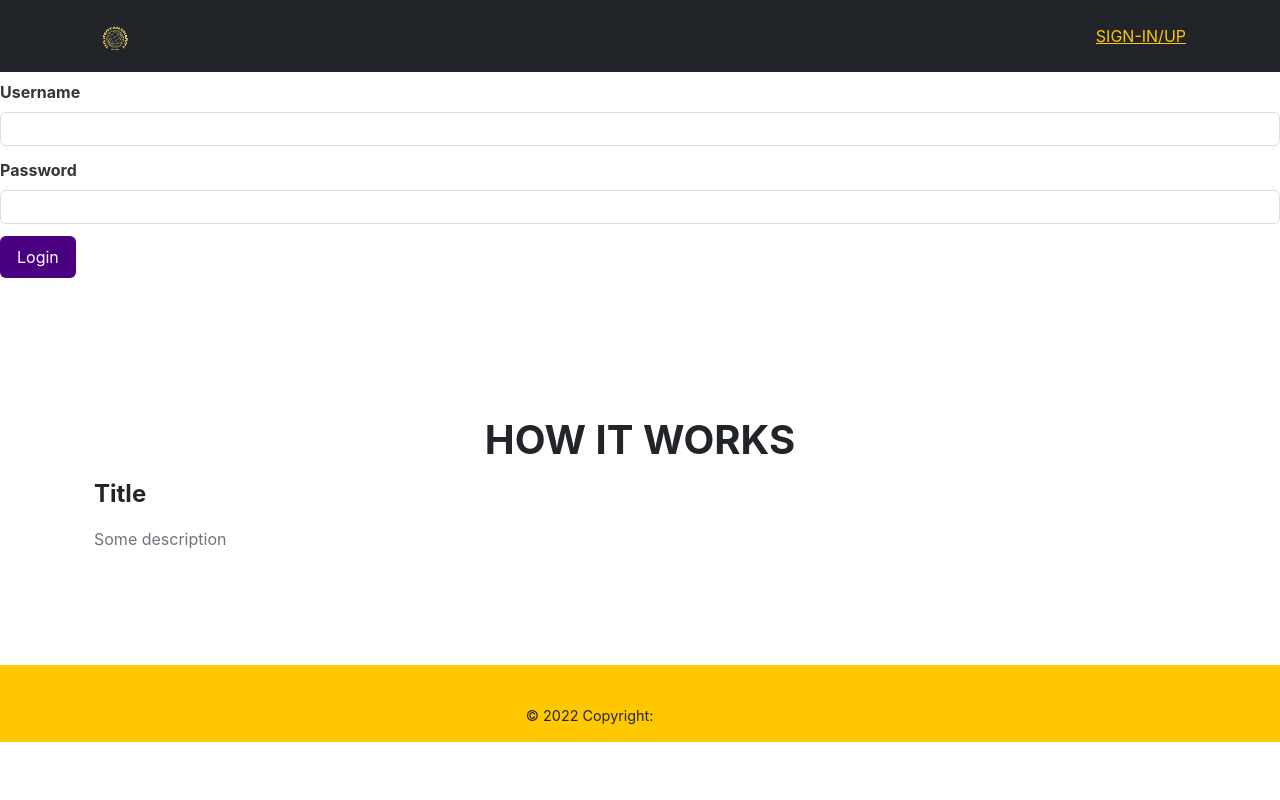
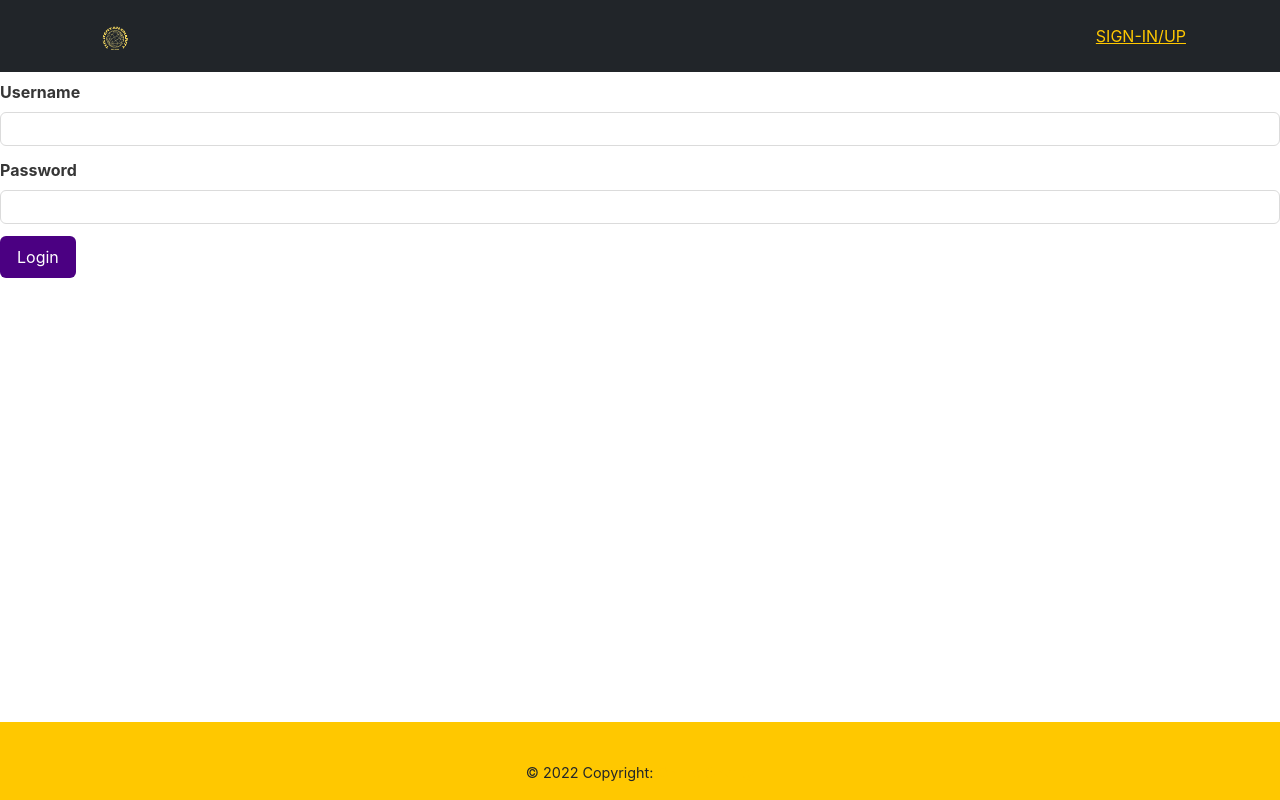
Before and after one commit to chibukasia/online-charity-management-system, a React (Create React App) app in the folder client/: page /adminlogin in a window 1280 px wide. Built offline with nearby package versions, Linux system fonts and the light colour scheme.

Commit message:
changed footer structure

```diff
--- a/client/src/App.css
+++ b/client/src/App.css
@@ -35,6 +35,20 @@
   to {
     transform: rotate(360deg);
   }
+}
+
+.body{
+  min-height: 100vh;
+  display: flex;
+  flex-direction: column;
+}
+/* Nav section */
+.navbar{
+  margin-bottom: 40px;
+}
+
+.footer{
+  margin-top: auto;
 }
 /* Header section */
 #header{
--- a/client/src/App.js
+++ b/client/src/App.js
@@ -6,7 +6,6 @@ import Login from './components/Login';
 import { useEffect, useState } from 'react';
 import HomePage from './components/HomePage';
 import AdminSignUp from './components/AdminSignUp';
-import HowItWorks from './components/HowItWorks';
 import Footer from './components/Footer'
 import AdminLogin from './components/AdminLogin';
 
@@ -40,7 +39,7 @@ function App() {
   },[])
 
   return (
-    <>
+    <div className='body'>
         {/* Navigation*/}
       <Navigation user={user} setUser={setUser} admin={admin}/>
 
@@ -52,9 +51,8 @@ function App() {
           <Route path='/adminsignup' element={<AdminSignUp setAdmin = {setAdmin}/>} />
           <Route exact path='/adminlogin' element={<AdminLogin setAdmin = {setAdmin}/>} />
       </Routes>
-      <HowItWorks />
       <Footer/>
-       </>
+       </div>
         );
 }
 
--- a/client/src/components/AdminLogin.js
+++ b/client/src/components/AdminLogin.js
@@ -13,7 +13,7 @@ function AdminLogin({ setAdmin }) {
   const [errors, setErrors] = useState([]);
   const [isLoading, setIsLoading] = useState(false);
 
-  // get the user from based on the login credentials
+  // get the admin from based on the login credentials
   function handleSubmit(e) {
     e.preventDefault();
     setIsLoading(true);
--- a/client/src/components/LandingPage.js
+++ b/client/src/components/LandingPage.js
@@ -1,6 +1,7 @@
 import React, { useEffect, useState } from "react";
 import Header from "./Header";
 import DonationRequestCard from "./DonationRequestCard";
+import HowItWorks from "./HowItWorks";
 function LandingPage(){
     // use states
     const [latestRequests, setLatestRequests] = useState([])
@@ -25,7 +26,7 @@ function LandingPage(){
     return(
         <div className="landing-page">
             <Header />
-
+            <HowItWorks />
             <h2>Ongoing Fundraises</h2>
             <div className="landing-page-cards">
                 {cardsDisplay}
```
Also changed, not shown: 1 other file (tests, documents, lock files or other folders).
